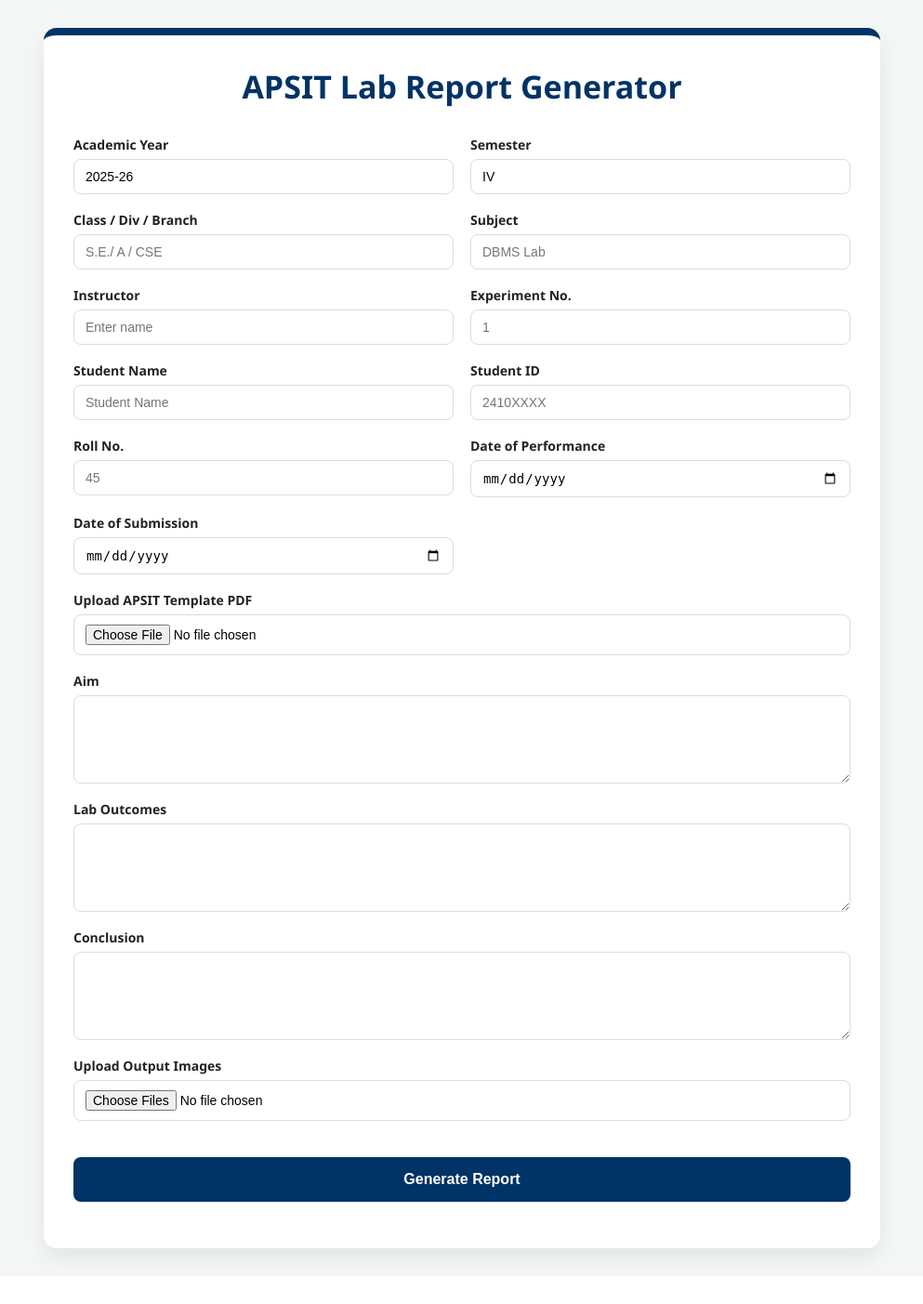
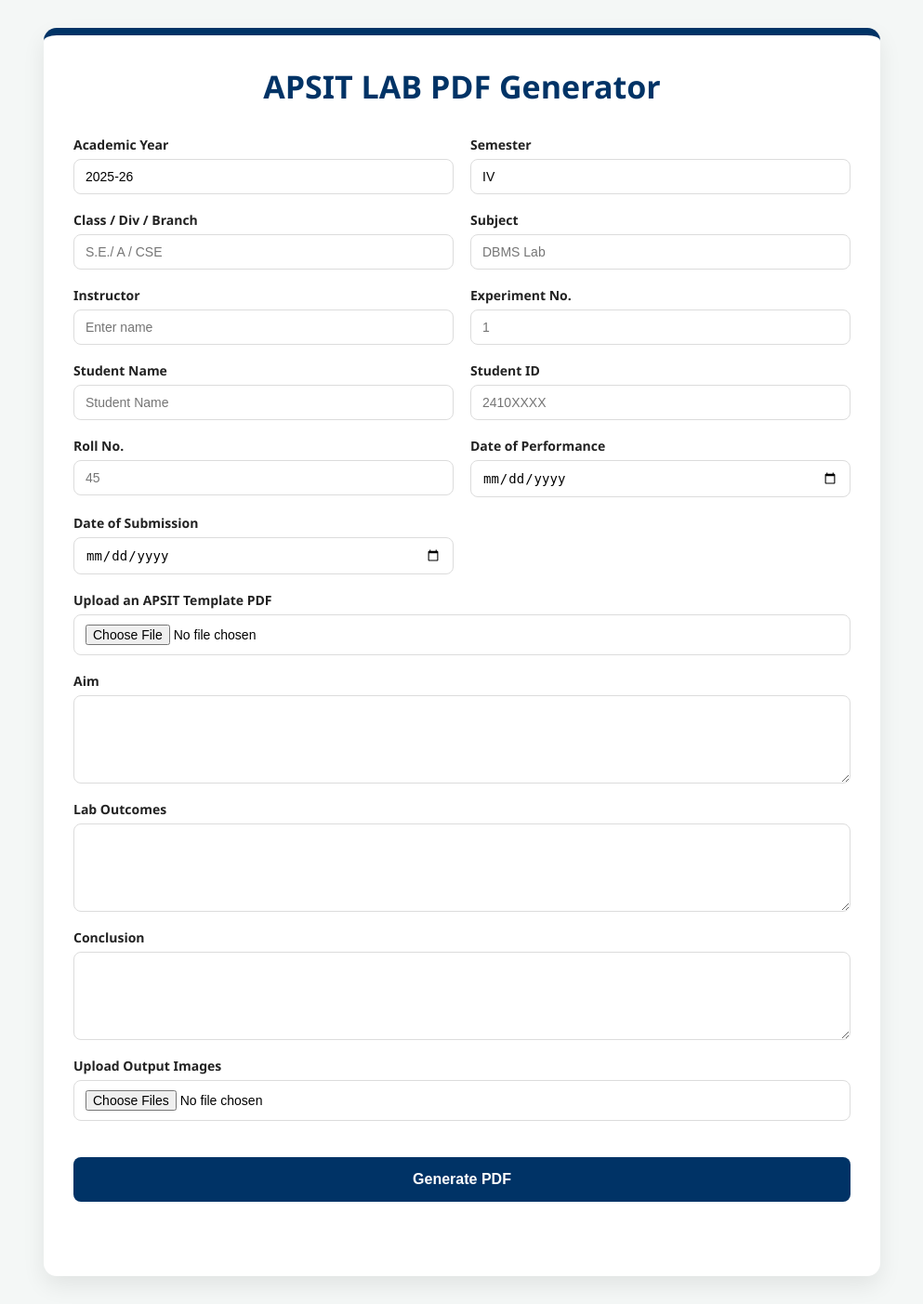
Before and after one commit to Moksh-Bhandari/Pdf_Editor, a FastAPI app: page / in a window 1280 px wide. Shown: the whole page at 93% size, without its empty margins (143-1136 px from the left). Before the commit the page ends 1368 px from the top, so only its background shows below. Run offline with FastAPI, Linux system fonts and the light colour scheme.

Commit message:
finalized the PDF engine and UI polish before code cleanup
I have fully updated the core logic of master_engine.py for clearing images properly and adding text properly in all the labels . I have made the UI more clean to make things easily readable . overall the project is completed and now can be deployed .

```diff
--- a/static/css/style.css
+++ b/static/css/style.css
@@ -104,11 +104,17 @@ button:hover{
     background:var(--blue-dark);
 }
 
+button:active{
+    transform:scale(0.98);
+}
+
 #status{
-    margin-top:18px;
+    margin-top:20px;
     text-align:center;
-    font-weight:700;
+    font-weight:600;
     color:var(--blue);
+    line-height:1.6;
+    min-height:28px;
 }
 
 #fileList{
@@ -126,6 +132,11 @@ button:hover{
     margin-bottom:8px;
     font-size:14px;
     word-break:break-word;
+    transition:0.2s;
+}
+
+.file-item:hover{
+    transform:translateY(-2px);
 }
 
 .remove-btn{
--- a/static/js/main.js
+++ b/static/js/main.js
@@ -123,7 +123,7 @@ document.getElementById("reportForm").onsubmit = async function (e) {
 
     if (!pdfFile) {
 
-        status.innerText = "Please upload APSIT template PDF.";
+        status.innerText = "Please upload an APSIT template PDF.";
 
         resetGenerateButton();
         return;
@@ -138,7 +138,7 @@ document.getElementById("reportForm").onsubmit = async function (e) {
 
     if (pdfFile.size > MAX_PDF_SIZE) {
 
-        status.innerText = "PDF exceeds 20 MB limit.";
+        status.innerText = "📄 PDF size exceeds the 20 MB limit.";
 
         resetGenerateButton();
         return;
@@ -148,7 +148,7 @@ document.getElementById("reportForm").onsubmit = async function (e) {
 
         if (image.size > MAX_IMAGE_SIZE) {
 
-            status.innerText = `Image "${image.name}" exceeds 10 MB limit.`;
+            status.innerText = `🖼 "${image.name}" exceeds the 10 MB limit.`;
 
             resetGenerateButton();
             return;
@@ -176,12 +176,12 @@ document.getElementById("reportForm").onsubmit = async function (e) {
 
             const a = document.createElement("a");
             a.href = url;
-            a.download = "APSIT_Report.pdf";
+            a.download = "APSIT_Experiment.pdf";
             document.body.appendChild(a);
             a.click();
             a.remove();
 
-            status.innerText = "Download Complete!";
+            status.innerHTML = "✅ PDF generated successfully.<br><small>Your download has started.</small>";
 
         } else {
 
@@ -191,7 +191,7 @@ document.getElementById("reportForm").onsubmit = async function (e) {
 
     } catch (error) {
 
-        status.innerText = "Server Error.";
+        status.innerText = "⚠️ Something went wrong. Please try again.";
 
     } finally {
 
@@ -213,5 +213,5 @@ function resetGenerateButton() {
 
     generateBtn.disabled = false;
     generateBtn.classList.remove("disabled-btn");
-    generateBtn.innerText = "Generate Report";
+    generateBtn.innerText = "⏳ Generating PDF...";
 }
--- a/templates/index.html
+++ b/templates/index.html
@@ -3,14 +3,14 @@
 <head>
     <meta charset="UTF-8">
     <meta name="viewport" content="width=device-width, initial-scale=1.0">
-    <title>APSIT Lab Report Generator</title>
+    <title>APSIT Lab PDF Generator</title>
     <link rel="stylesheet" href="/static/css/style.css">
 </head>
 <body>
 
 <div class="container">
 
-    <h1>APSIT Lab Report Generator</h1>
+    <h1>APSIT LAB PDF Generator</h1>
 
     <form id="reportForm">
 
@@ -72,7 +72,7 @@
             </div>
 
             <div class="form-group full-width">
-                <label>Upload APSIT Template PDF</label>
+                <label>Upload an APSIT Template PDF</label>
                 <input type="file" id="pdf_file" accept=".pdf" required>
             </div>
 
@@ -100,7 +100,7 @@
         </div>
 
         <button type="submit" id="generateBtn">
-         Generate Report
+         Generate PDF
         </button>
 
     </form>
```
Also changed, not shown: core/master_engine.py (+21 -13 lines).
